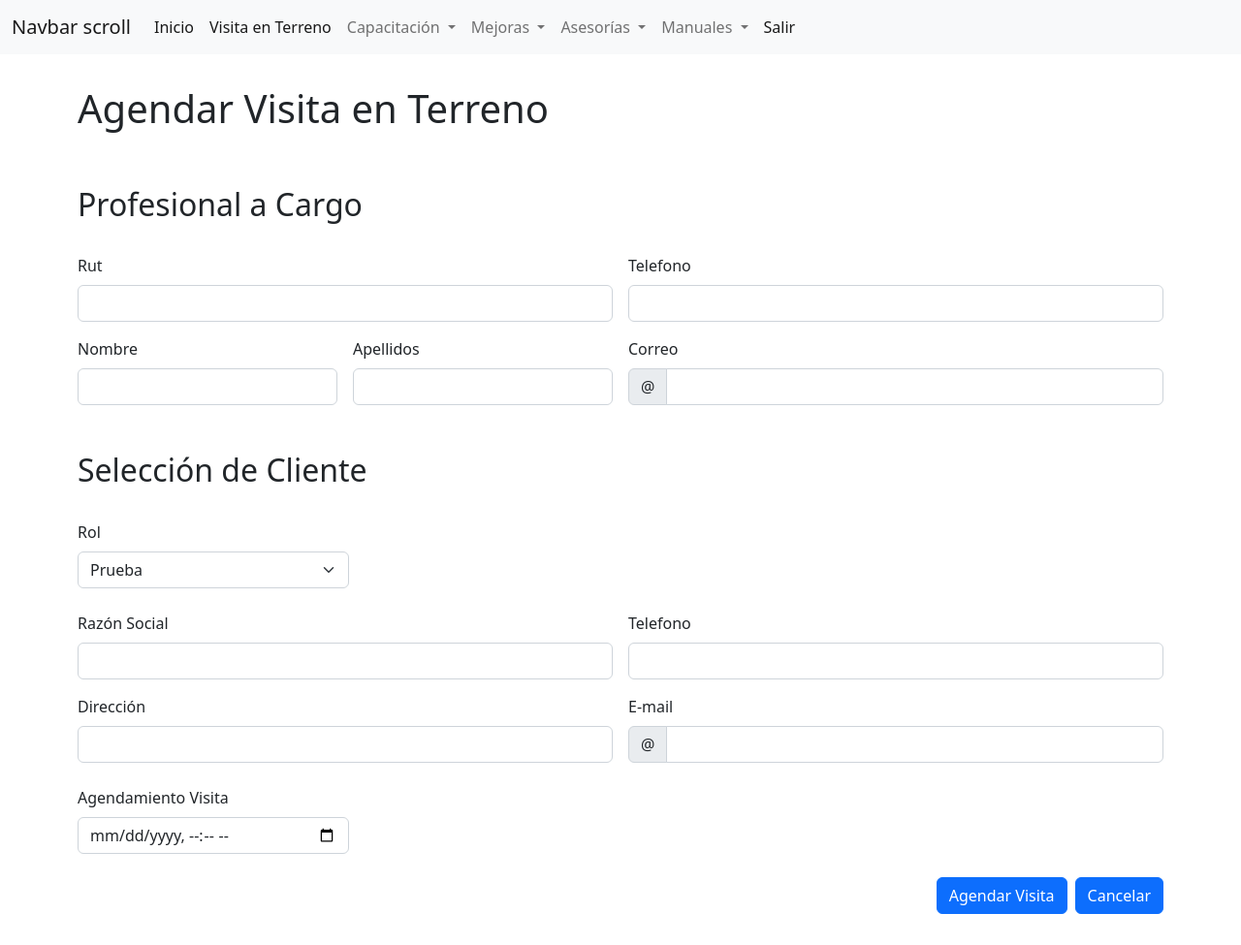
After one commit to despinoza1989/Sistema_Profesional_Cliente, a Django app: page /agendar_visita_terreno/ in a window 1280 px wide. The commit adds this page. Shown: the whole page at 97% size. Run offline with Django 4.2, Linux system fonts and the light colour scheme.

Commit message:
Se actualiza vista Agendar Visita en Terreno

```diff
--- a/app/templates/app/base.html
+++ b/app/templates/app/base.html
@@ -3,7 +3,7 @@
 <head>
     <meta charset="UTF-8">
     <meta name="viewport" content="width=device-width, initial-scale=1.0">
-    <title>Sistema Administrativo</title>
+    <title>Sistema Profesional - Cliente</title>
     <link href="https://cdn.jsdelivr.net/npm/bootstrap@5.2.0/dist/css/bootstrap.min.css" rel="stylesheet" integrity="sha384-gH2yIJqKdNHPEq0n4Mqa/HGKIhSkIHeL5AyhkYV8i59U5AR6csBvApHHNl/vI1Bx" crossorigin="anonymous">
 
     {% load static %}
--- /dev/null
+++ b/app/templates/app/visita/agendar_visita_terreno.html
@@ -0,0 +1,117 @@
+{% extends 'app/base.html' %}
+
+{% load static %}
+
+{% block contenido %}
+
+<div class="card-body" style="margin: 2em 5em;">
+    <h1> Agendar Visita en Terreno </h1>
+    <br>
+    <br>
+    <h2> Profesional a Cargo </h2>
+    <br>
+    <form class="row g-3 needs-validation" novalidate>
+        <div class="col-md-6">
+            <label for="validationCustom01" class="form-label">Rut</label>
+            <input type="text" class="form-control" id="validationCustom01" value="" required>
+            <div class="valid-feedback">
+                Favor de introducir un Rut Valido
+            </div>
+        </div>
+        <div class="col-md-6">
+            <label for="validationCustom02" class="form-label">Telefono</label>
+            <input type="text" class="form-control" id="validationCustom02" value="" required>
+            <div class="invalid-feedback">
+                Favor de introducir un Telefono Valido
+            </div>
+        </div>
+        <div class="col-md-3">
+            <label for="validationCustom05" class="form-label">Nombre
+            </label>
+            <input type="text" class="form-control" id="validationCustom05" required>
+            <div class="invalid-feedback">
+                Favor de introducir un Nombre
+            </div>
+        </div>
+        <div class="col-md-3">
+            <label for="validationCustom03" class="form-label">Apellidos</label>
+            <input type="text" class="form-control" id="validationCustom03" required>
+            <div class="invalid-feedback">
+                Favor de introducir un Apellido
+            </div>
+        </div>
+        <div class="col-md-6">
+            <label for="validationCustomUsername" class="form-label">Correo</label>
+            <div class="input-group has-validation">
+                <span class="input-group-text" id="inputGroupPrepend">@</span>
+                <input type="text" class="form-control" id="validationCustomUsername"
+                    aria-describedby="inputGroupPrepend" required>
+                <div class="invalid-feedback">
+                </div>
+            </div>
+        </div>
+    </form>
+    <br>
+    <br>
+    <h2> Selección de Cliente </h2>
+    <br>
+    <div class="col-md-3">
+        <label for="validationCustom04" class="form-label">Rol</label>
+        <select class="form-select" id="validationCustom04" required>
+            <option>Prueba</option>
+            <option>Prueba</option>
+            <option>Prueba</option>
+        </select>
+        <div class="invalid-feedback">
+        </div>
+    </div>
+    <br>
+    <form class="row g-3 needs-validation" novalidate>
+        <br>
+        <div class="col-md-6">
+            <label for="validationCustom01" class="form-label">Razón Social</label>
+            <input type="text" class="form-control" id="validationCustom01" value="" required>
+            <div class="valid-feedback">
+                Favor de introducir una razón social valida
+            </div>
+        </div>
+        <div class="col-md-6">
+            <label for="validationCustom02" class="form-label">Telefono</label>
+            <input type="text" class="form-control" id="validationCustom02" value="" required>
+            <div class="invalid-feedback">
+                Favor de introducir un Telefono Valido
+            </div>
+        </div>
+        <div class="col-md-6">
+            <label for="validationCustom01" class="form-label">Dirección</label>
+            <input type="text" class="form-control" id="validationCustom01" value="" required>
+            <div class="valid-feedback">
+                Favor de introducir una dirección valida
+            </div>
+        </div>
+        <div class="col-md-6">
+            <label for="validationCustomUsername" class="form-label">E-mail</label>
+            <div class="input-group has-validation">
+                <span class="input-group-text" id="inputGroupPrepend">@</span>
+                <input type="text" class="form-control" id="validationCustomUsername"
+                    aria-describedby="inputGroupPrepend" required>
+                <div class="invalid-feedback">
+                </div>
+            </div>
+        </div>
+    </form>
+    <br>
+    <div class="col-md-3">
+        <label for="validationCustom05" class="form-label">Agendamiento Visita</label>
+        <input type="datetime-local" class="form-control" id="validationCustom05" required>
+        <div class="invalid-feedback">
+            Favor de introducir una fecha valida
+        </div>
+    </div>
+    <br>
+    <div class="d-grid gap-2 d-md-flex justify-content-md-end">
+        <button class="btn btn-primary" type="submit">Agendar Visita</button>
+        <button class="btn btn-primary" type="submit">Cancelar</button>
+    </div>
+</div>
+{% endblock %}
--- a/app/urls.py
+++ b/app/urls.py
@@ -1,7 +1,8 @@
 from django.urls import path
-from .views import home, login
+from .views import home, login, agendar_visita_terreno
 
 urlpatterns = [
     path('', home, name="home"),
-    path('', login, name="login")
+    path('', login, name="login"),
+    path('agendar_visita_terreno/', agendar_visita_terreno, name="agendar_visita_terreno"),
 ]
--- a/app/views.py
+++ b/app/views.py
@@ -7,3 +7,9 @@ from django.contrib import messages
 
 def home(request):
     return render(request, 'app/home.html')
+
+#   VISITA
+
+
+def agendar_visita_terreno(request):
+    return render(request, 'app/visita/agendar_visita_terreno.html')
```
